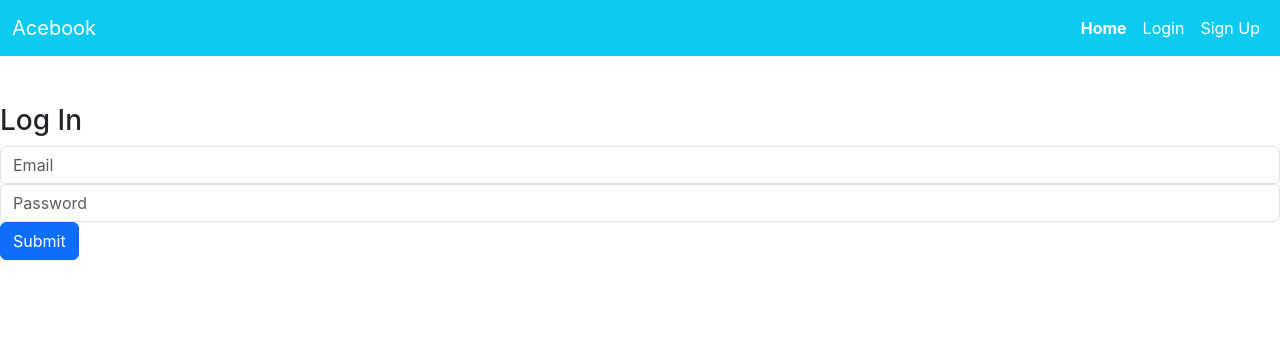
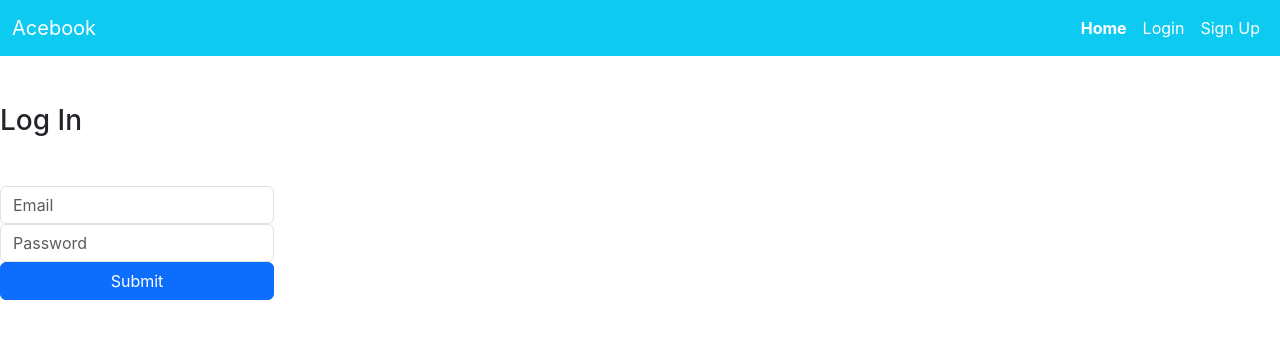
Before and after one commit to spcmarine/Acebook-Web-App, a React (Create React App) app in the folder frontend/: page /login in a window 1280 px wide. Shown: the top 338 px of the page. Built offline with nearby package versions, Linux system fonts and the light colour scheme.

Commit message:
slight css

```diff
--- a/frontend/src/components/auth/LoginForm.js
+++ b/frontend/src/components/auth/LoginForm.js
@@ -38,10 +38,10 @@ const LogInForm = ({ navigate }) => {
     return (
   <>
   <Navbar currentPage="login" />{
-      <form onSubmit={handleSubmit}>
-        <h3>Log In</h3>
-        <input placeholder='Email' id="email" className="form-control" type='text' value={ email } onChange={handleEmailChange} />
-        <input placeholder='Password' id="password" className="form-control" type='password' value={ password } onChange={handlePasswordChange} />
+      <form onSubmit={handleSubmit} className="d-inline-flex flex-column">
+        <h3 className="mb-5">Log In</h3>
+        <input placeholder='Email' id="email" className="d-inline-flex form-control" type='text' value={ email } onChange={handleEmailChange} />
+        <input placeholder='Password' id="password" className=" d-inline-flex form-control" type='password' value={ password } onChange={handlePasswordChange} />
         <input role='submit-button' className="btn btn-primary" id='submit' type="submit" value="Submit" />
       </form>
 
--- a/frontend/src/components/user/SignUpForm.js
+++ b/frontend/src/components/user/SignUpForm.js
@@ -36,9 +36,9 @@ const SignUpForm = ({ navigate }) => {
     return (
       <>
       <Navbar currentPage="signup" />{
-      <form onSubmit={handleSubmit}>
+      <form onSubmit={handleSubmit} className="d-inline-flex flex-column">
         <h3>Sign Up</h3>
-          <input placeholder="Email" id="email" className="form-control" type='text' value={ email } onChange={handleEmailChange} />
+          <input placeholder="Email" id="email" className="form-control " type='text' value={ email } onChange={handleEmailChange} />
           <input placeholder="Password" id="password" className="form-control" type='password' value={ password } onChange={handlePasswordChange} />
         <input id='submit' type="submit" className="btn btn-primary" value="Submit" />
       </form>
```
